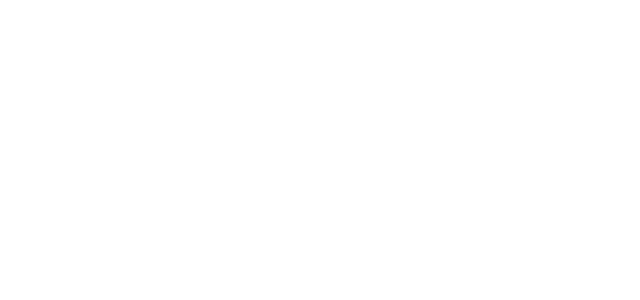
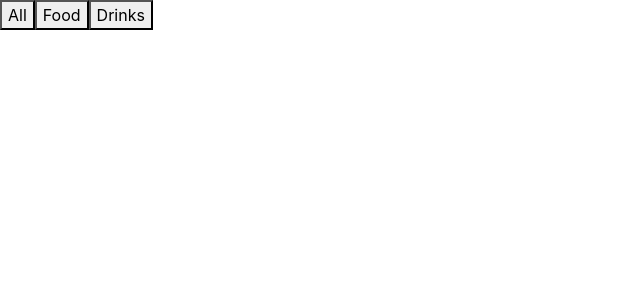
Before and after one commit to victorhsms/recipes-app, a React (Create React App) app: page /done-recipes in a window 1280 px wide. Shown: the top 300 px of the page, without its empty margins (0-640 px from the left). Built offline with nearby package versions, Linux system fonts and the light colour scheme.

Commit message:
Req 54 a 59 - Cria tela de receitas feitas

```diff
--- a/src/components/DoneCard.js
+++ b/src/components/DoneCard.js
@@ -10,9 +10,14 @@ function DoneCard({ recipe, index }) {
   const [isShared, setIsShared] = useState(false);
 
   return (
-    <div>
+    <div className="w-25">
       <Link to={ `/${type}s/${id}` }>
-        <img src={ image } alt={ name } data-testid={ `${index}-horizontal-image` } />
+        <img
+          className="img-thumbnail"
+          src={ image }
+          alt={ name }
+          data-testid={ `${index}-horizontal-image` }
+        />
       </Link>
       <Link to={ `/${type}s/${id}` }>
         <p data-testid={ `${index}-horizontal-name` }>{name}</p>
--- a/src/context/RecipesProvider.js
+++ b/src/context/RecipesProvider.js
@@ -1,21 +1,15 @@
-import React, { useEffect, useState } from 'react';
+import React, { useState } from 'react';
 import PropTypes from 'prop-types';
 import RecipesContext from './RecipesContext';
 
 function RecipesProvider({ children }) {
   const [currentRecipes, setCurrentRecipes] = useState([]);
-  const [doneRecipes, setDoneRecipes] = useState([]);
-
-  useEffect(() => {
-    localStorage.setItem('doneRecipes', JSON.stringify(doneRecipes));
-  }, [doneRecipes]);
 
   return (
     <RecipesContext.Provider
       value={ { currentRecipes,
         setCurrentRecipes,
-        doneRecipes,
-        setDoneRecipes } }
+      } }
     >
       {children}
     </RecipesContext.Provider>
--- a/src/pages/DoneRecipes.js
+++ b/src/pages/DoneRecipes.js
@@ -1,21 +1,50 @@
-import React, { useContext, useEffect } from 'react';
+import React, { useState, useEffect } from 'react';
 import DoneCard from '../components/DoneCard';
-import RecipesContext from '../context/RecipesContext';
 
 function DoneRecipes() {
-  const { doneRecipes, setDoneRecipes } = useContext(RecipesContext);
+  const [doneRecipes, setDoneRecipes] = useState([]);
+  const [typeFilter, setTypeFilter] = useState('');
 
   useEffect(() => {
     const storedDoneRecipes = JSON.parse(localStorage.getItem('doneRecipes')) || [];
-    console.log(storedDoneRecipes);
     setDoneRecipes(storedDoneRecipes);
-  }, [setDoneRecipes]);
+  }, []);
 
   return (
     <div>
-      {doneRecipes.map((recipe, index) => (
-        <DoneCard recipe={ recipe } index={ index } key={ recipe.id } />
-      ))}
+      <section>
+        <button
+          type="button"
+          data-testid="filter-by-all-btn"
+          onClick={ () => setTypeFilter('') }
+        >
+          All
+        </button>
+        <button
+          type="button"
+          data-testid="filter-by-food-btn"
+          onClick={ () => setTypeFilter('food') }
+        >
+          Food
+        </button>
+        <button
+          type="button"
+          data-testid="filter-by-drink-btn"
+          onClick={ () => setTypeFilter('drink') }
+        >
+          Drinks
+        </button>
+      </section>
+      <section>
+        {doneRecipes.filter((recipe) => {
+          if (!typeFilter) {
+            return true;
+          }
+          return recipe.type === typeFilter;
+        }).map((recipe, index) => (
+          <DoneCard recipe={ recipe } index={ index } key={ recipe.id } />
+        ))}
+      </section>
     </div>
   );
 }
--- a/src/pages/DrinkInProgress.js
+++ b/src/pages/DrinkInProgress.js
@@ -1,15 +1,14 @@
 import PropTypes from 'prop-types';
-import React, { useContext, useEffect, useState } from 'react';
-import RecipesContext from '../context/RecipesContext';
+import React, { useEffect, useState } from 'react';
 import { fetchDrinkById } from '../services/fetchDrinks';
 import ShareBtn from '../components/ShareBtn';
 
 function DrinkInProgress({ history, match }) {
   const { params: { recipeId } } = match;
 
-  const { doneRecipes, setDoneRecipes } = useContext(RecipesContext);
   const [drinkInProgress, setDrinkInProgress] = useState({});
   const [inProgressRecipes, setInProgressRecipes] = useState({});
+  const [doneRecipes, setDoneRecipes] = useState([]);
 
   const { strDrink, strDrinkThumb, strAlcoholic, strCategory,
     strInstructions } = drinkInProgress;
@@ -83,7 +82,7 @@ function DrinkInProgress({ history, match }) {
   };
 
   const handleFinish = () => {
-    setDoneRecipes([...doneRecipes, {
+    const newDoneRecipe = {
       id: recipeId,
       type: 'drink',
       nationality: '',
@@ -93,7 +92,9 @@ function DrinkInProgress({ history, match }) {
       image: strDrinkThumb,
       doneDate: '',
       tags: [],
-    }]);
+    };
+    localStorage.setItem('doneRecipes', JSON.stringify([...doneRecipes, newDoneRecipe]));
+    setDoneRecipes([...doneRecipes, newDoneRecipe]);
     history.push('/done-recipes');
   };
 
--- a/src/pages/MealInProgress.js
+++ b/src/pages/MealInProgress.js
@@ -1,15 +1,14 @@
 import PropTypes from 'prop-types';
-import React, { useContext, useEffect, useState } from 'react';
-import RecipesContext from '../context/RecipesContext';
+import React, { useEffect, useState } from 'react';
 import { fetchMealById } from '../services/fetchMeals';
 import ShareBtn from '../components/ShareBtn';
 
 function MealInProgress({ history, match }) {
   const { params: { recipeId } } = match;
 
-  const { doneRecipes, setDoneRecipes } = useContext(RecipesContext);
   const [mealInProgress, setMealInProgress] = useState({});
   const [inProgressRecipes, setInProgressRecipes] = useState({});
+  const [doneRecipes, setDoneRecipes] = useState([]);
 
   const { strMeal, strMealThumb, strArea, strTags, strCategory,
     strInstructions } = mealInProgress;
@@ -83,7 +82,7 @@ function MealInProgress({ history, match }) {
   };
 
   const handleFinish = () => {
-    setDoneRecipes([...doneRecipes, {
+    const newDoneRecipe = {
       id: recipeId,
       type: 'food',
       nationality: strArea,
@@ -93,7 +92,9 @@ function MealInProgress({ history, match }) {
       image: strMealThumb,
       doneDate: '',
       tags: strTags.split(','),
-    }]);
+    };
+    localStorage.setItem('doneRecipes', JSON.stringify([...doneRecipes, newDoneRecipe]));
+    setDoneRecipes([...doneRecipes, newDoneRecipe]);
     history.push('/done-recipes');
   };
 
```
